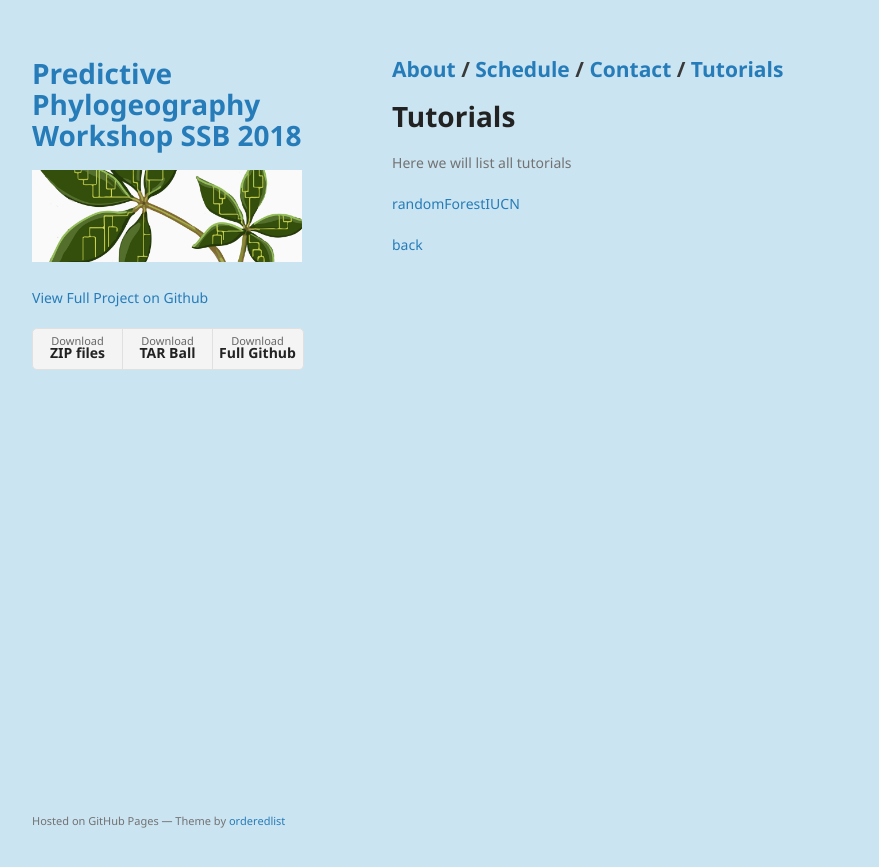
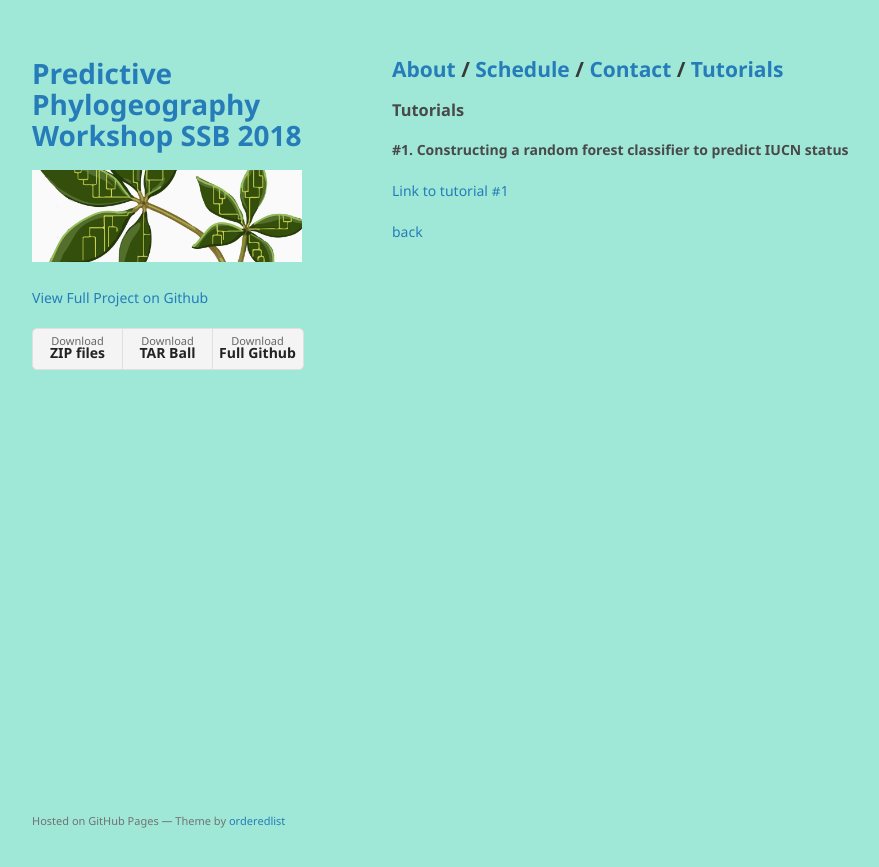
Before and after one commit to PredictivePhylogeography-SSB2018/PredictivePhylogeography-SSB2018.github.io, a Jekyll site: the page built from Tutorials.md, in a window 1280 px wide. Shown: the top 867 px of the page, without its empty margins (178-1057 px from the left). Built offline with Jekyll 4.4.1, drawn with Linux system fonts in a browser that asks for light colours; the repository's description, which GitHub fills in, is left out; our own code applies the rules of GitHub Pages for plain Markdown files.

Commit message:
updata tutorial

```diff
--- a/Tutorials.md
+++ b/Tutorials.md
@@ -1,12 +1,12 @@
 ---
-layout: default2
+layout: default
 ---
 ## [About](index.md) / [Schedule](./Schedule.html) / [Contact](./Contact.html) / [Tutorials](./Tutorials.html)
 
-# Tutorials
+### Tutorials
 
-Here we will list all tutorials
+#### #1. Constructing a random forest classifier to predict IUCN status
 
-[randomForestIUCN](https://predictivephylogeography-ssb2018.github.io/Random_Forest.html)
+[Link to tutorial #1](https://predictivephylogeography-ssb2018.github.io/Random_Forest.html)
 
 [back](./)
```
Also changed, not shown: About.md (+1 -1 lines), Contact.md (+1 -1 lines), Schedule.md (+1 -1 lines).
